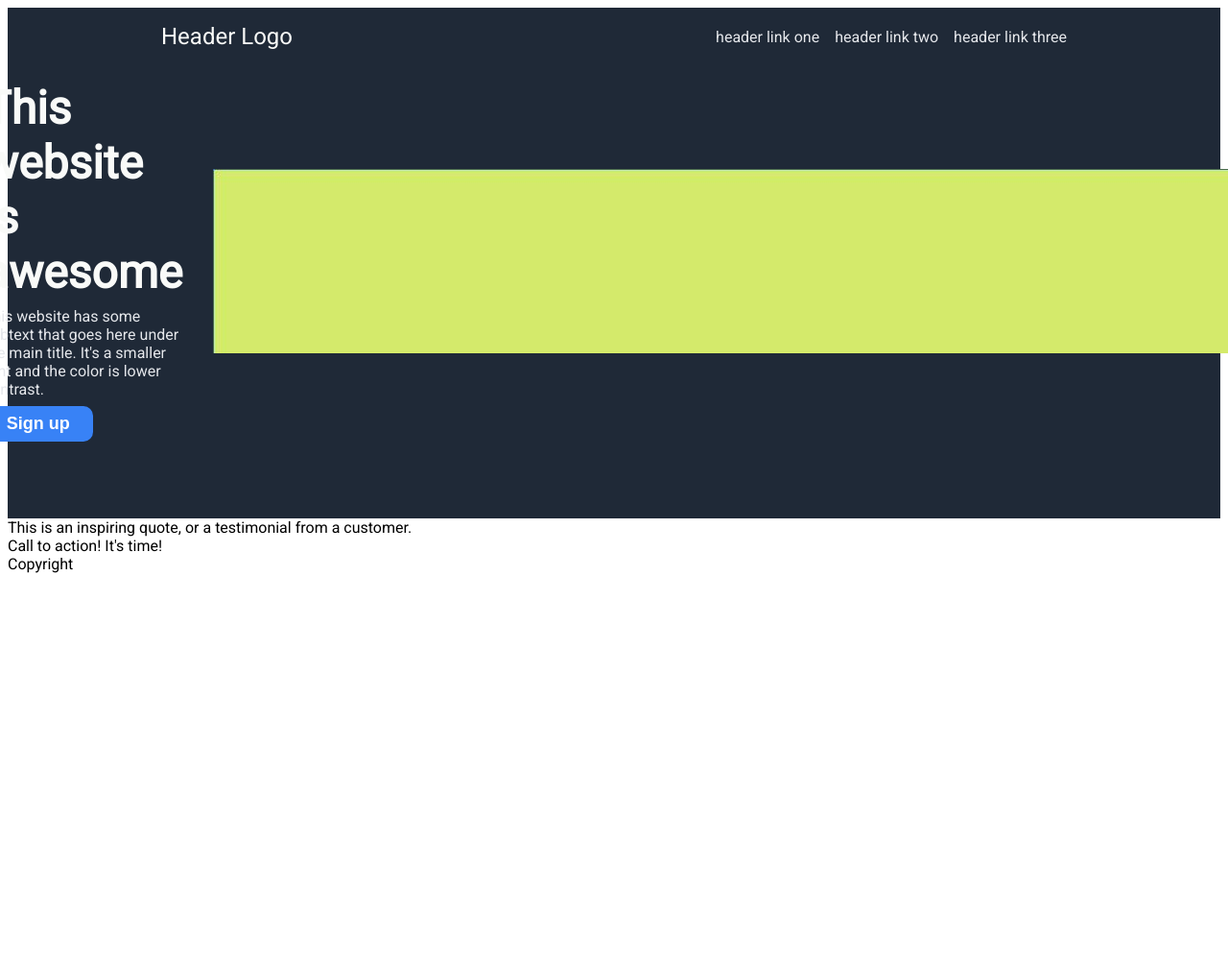
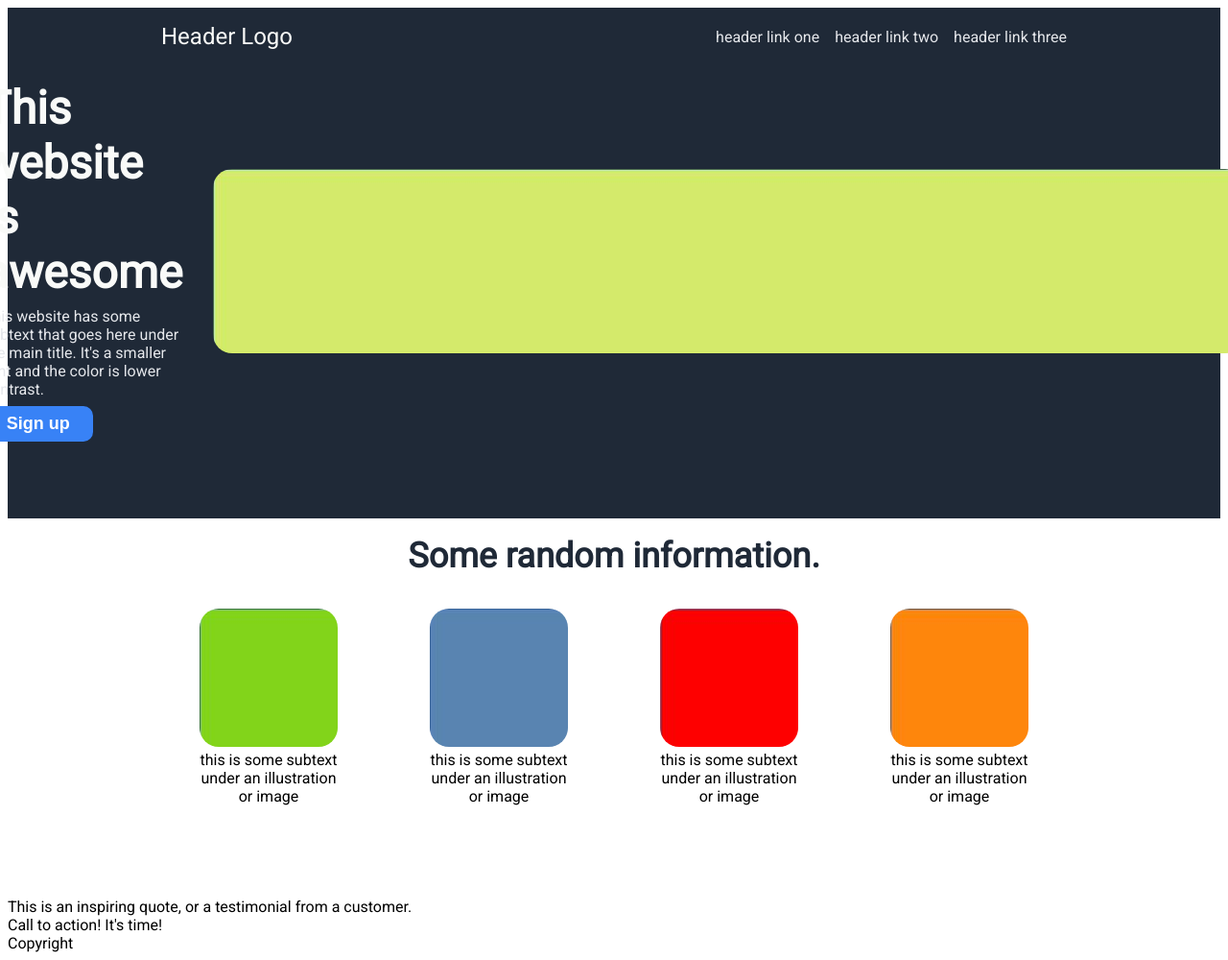
Before and after one commit to borisovskiy968/odin-flexbox, a plain HTML site: page index.html in a window 1280 px wide. Shown: the whole page at 96% size. Before the commit the page ends 800 px from the top, so only its background shows below. Drawn offline with Linux system fonts and the light colour scheme.

Commit message:
Design info section of the page
Design info section according to the sketch. Add pics to ./images dir.

```diff
--- a/index.html
+++ b/index.html
@@ -27,9 +27,33 @@
           This website has some subtext that goes here under the main
           title. It's a smaller font and the color is lower contrast.
         </span>
-        <button>Sign up</button>
+        <button type="button">Sign up</button>
       </div>
       <img src="images/hero.jpg" alt="this is a placeholder for an image">
+    </div>
+    <!--INFO-->
+    <div class="info-header-text">Some random information.</div>
+    <div class="info">
+      <!--CARD-1-->
+      <figure>
+        <img src="images/card-green.jpg" alt="this is a placeholder for an image">
+        <figcaption>this is some subtext under an illustration or image</figcaption>
+      </figure>
+      <!--CARD-2-->
+      <figure>
+        <img src="images/card-blue.jpg" alt="this is a placeholder for an image">
+        <figcaption>this is some subtext under an illustration or image</figcaption>
+      </figure>
+      <!--CARD-3-->
+      <figure>
+        <img src="images/card-red.jpg" alt="this is a placeholder for an image">
+        <figcaption>this is some subtext under an illustration or image</figcaption>
+      </figure>
+      <!--CARD-4-->
+      <figure>
+        <img src="images/card-orange.jpg" alt="this is a placeholder for an image">
+        <figcaption>this is some subtext under an illustration or image</figcaption>
+      </figure>
     </div>
     <!--QUOTE-->
     <div class="quote">
--- a/styles.css
+++ b/styles.css
@@ -83,3 +83,39 @@ button:active,
 button:focus {
   box-shadow: 0 0 0 4px white;
 }
+
+/*info styling*/
+
+.info-header-text {
+  display: flex;
+  justify-content: center;
+  align-items: center;
+  margin: 18px 0;
+  font-size: 36px;
+  font-weight: 800;
+  color: #1F2937;
+}
+
+.info {
+  display: flex;
+  justify-content: center;
+  align-content: flex-top;
+  gap: 16px;
+  flex-wrap: wrap;
+  margin: 0 160px 80px 160px;
+}
+
+img {
+  border: 3px #3882F6;
+  border-radius: 20px;
+}
+
+figure {
+  display:table;
+}
+
+figcaption {
+  display: table-caption;
+  caption-side: bottom;
+  text-align: center;
+}
```
Also changed, not shown: images/card-blue.jpg (added), images/card-green.jpg (added), images/card-orange.jpg (added), images/card-red.jpg (added).
